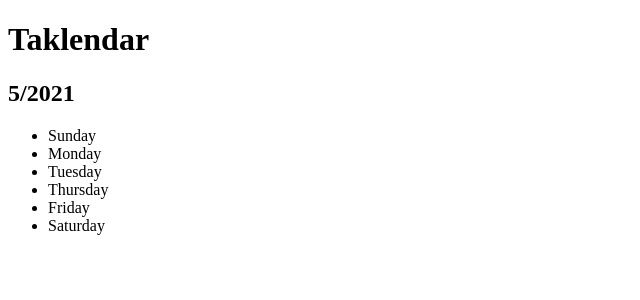
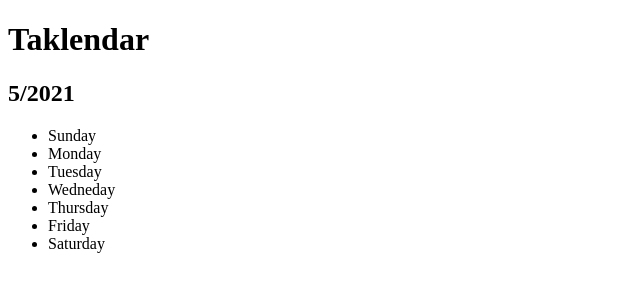
Before and after one commit to dodoongtak/Taklendar, a React app: page / in a window 1280 px wide. Shown: the top 300 px of the page, without its empty margins (0-640 px from the left). Built offline with nearby package versions, Linux system fonts and the light colour scheme.

Commit message:
fix 🐛: Add 'Wednesday' on weekdays list

```diff
--- a/src/fixtures/weekdays.js
+++ b/src/fixtures/weekdays.js
@@ -1 +1 @@
-export default ['Sunday', 'Monday', 'Tuesday', 'Thursday', 'Friday', 'Saturday'];
+export default ['Sunday', 'Monday', 'Tuesday', 'Wedneday', 'Thursday', 'Friday', 'Saturday'];
```
Also changed, not shown: tests/pages/landing_page_test.js (+1 -1 lines).
